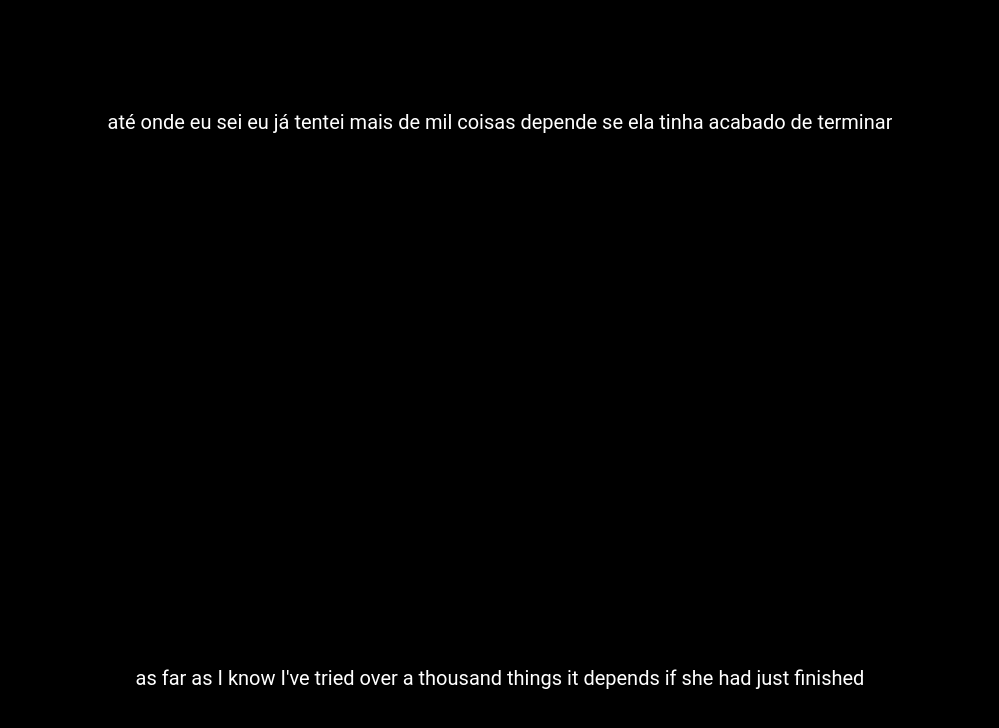
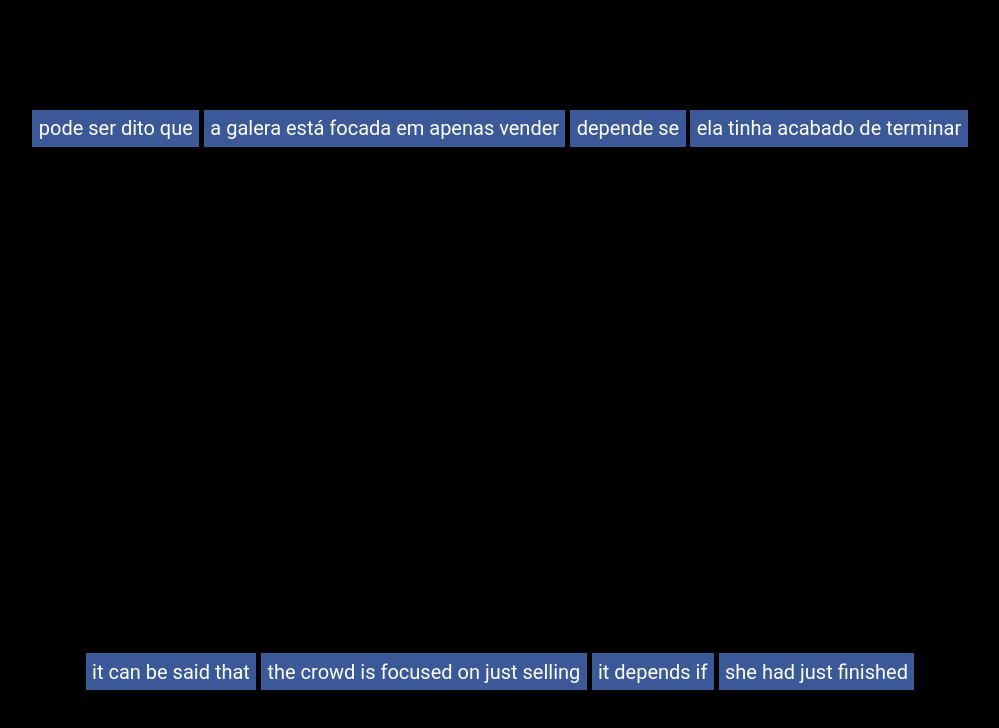
Before and after one commit to kayoroxa/netflix-2.0, a Next.js app: page /memori in a window 1280 px wide. Shown: the top 728 px of the page, without its empty margins (140-1139 px from the left). Built offline with nearby package versions, Linux system fonts and the light colour scheme.

Commit message:
memori feactures

```diff
--- a/src/templates/Memori/Memori.tsx
+++ b/src/templates/Memori/Memori.tsx
@@ -6,31 +6,32 @@ interface IProps {}
 
 const dict = {
   p: [
-    'i',
-    'you',
-    'he',
-    'she',
-    'it',
-    'we',
-    'they',
-    'the other guy',
-    'many people',
+    ['i', 'eu'],
+    ['you', 'você'],
+    ['he', 'ele'],
+    ['she', 'ela'],
+    ['it', 'isso'],
+    ['we', 'nós'],
+    ['they', 'eles'],
+    ['the other guy', 'os outros caras'],
+    ['many people', 'muita gente'],
   ],
-  p_pt: ['eu', 'tu', 'ele', 'ela', 'ele', 'nós', 'eles', 'o outro'],
   SS_Start: [
     ['but it became clear that', 'mas ficou claro que'],
     ['there comes a point in life', 'chega um ponto na vida que'],
     ['there is a concept', 'existe um conceito que'],
-    ['many people think', 'muita gente acha que'],
-    ['sorry to interrupt you', 'desculpa te interromper'],
-    ["Let's suppose that", 'vamos supor que'],
-    ['that was the time', 'essa foi a época que'],
-    ['who assures me that', 'quem me garante que'],
+    ['many people think', '👥muita gente 🧠acha que'],
+    ['sorry to interrupt you', '🤭desculpa te interromper'],
+    ["Let's suppose that", '🧐vamos supor que'],
+    ['that was the time', '🦕essa foi a época que'],
+    ['who assures me that', '🖋quem me garante que'],
     ['as far as I know', 'até onde eu sei'],
     ['it can be said that', 'pode ser dito que'],
     ['but the day', 'mas no dia que'],
     ['the question is that', 'a questão é que'],
-    ["but it's not that", 'mas não é que'],
+    ["but it's not that", '⛔mas não é que'],
+    ["it's all because", 'tudo porque'],
+    ["That's when", '🤔Foi quando'],
   ],
   SS: [
     ['a person who is not acting', 'uma pessoa que não está agindo', true],
@@ -51,6 +52,7 @@ const dict = {
     ],
     ["you don't want to know anymore", 'você não quer mais saber'],
     ['we are smarts', 'nós somos espertos'],
+    ['for the past two weeks', 'nas últimas duas semanas'],
     [
       'the crowd is focused on just selling',
       'a galera está focada em apenas vender',
@@ -79,6 +81,34 @@ const dict = {
     ['it depends if', 'depende se'],
   ],
 }
+
+// function changePlaceHolders(dicts: string[]) {
+//   return dicts.map(dic => {
+//     if (dic.includes('{p}')) {
+//       const random = _.sample(dict.p)
+//       console.log({ random })
+//       if (!random) return dic
+//       return [
+//         dic[0].replace(/\{p\}/g, random[0]),
+//         dic[1].replace(/\{p\}/g, random[1]),
+//       ]
+//     } else {
+//       return dic
+//     }
+//   })
+// }
+
+// function putPlaceHolder(dict: (string | boolean)[] | undefined) {
+//   if (!dict) return
+//   if (typeof dict[0] === 'string' && typeof dict[1] === 'string') {
+//     console.log('oii')
+//     const newDict: any[] = dict
+//     const [pt, en] = changePlaceHolders(newDict.slice(0, 2))
+//     newDict[0] = pt
+//     newDict[1] = en
+//     return newDict
+//   }
+// }
 
 const Memori = ({}: IProps) => {
   function generateSentence() {
@@ -124,13 +154,23 @@ const Memori = ({}: IProps) => {
         ))}
       </p> */}
       <div className="container">
-        <p>{sentence.map((ss: any) => ss?.[1]).join(' ')}</p>
+        <p>
+          {sentence
+            .filter((v: any) => v?.[0])
+            .map((ss: any) => (
+              <span>{ss?.[1]}</span>
+            ))}
+        </p>
         <p
           style={{
             opacity: showTranslate ? '1' : '0',
           }}
         >
-          {sentence.map((ss: any) => ss?.[0]).join(' ')}
+          {sentence
+            .filter((v: any) => v?.[0])
+            .map((ss: any) => (
+              <span>{ss?.[0]}</span>
+            ))}
         </p>
       </div>
     </ContainerMemori>
--- a/src/templates/Memori/styles-memori.ts
+++ b/src/templates/Memori/styles-memori.ts
@@ -32,11 +32,12 @@ export const ContainerMemori = styled.div`
 
   p {
     display: flex;
-    /* gap: 0.1rem; */
+    gap: 0.3rem;
 
     span {
-      /* background: #282828; */
-      /* padding: 0.5vw; */
+      background: #3b5998;
+      padding: 0.5vw;
+      color: white;
     }
   }
 `
```
